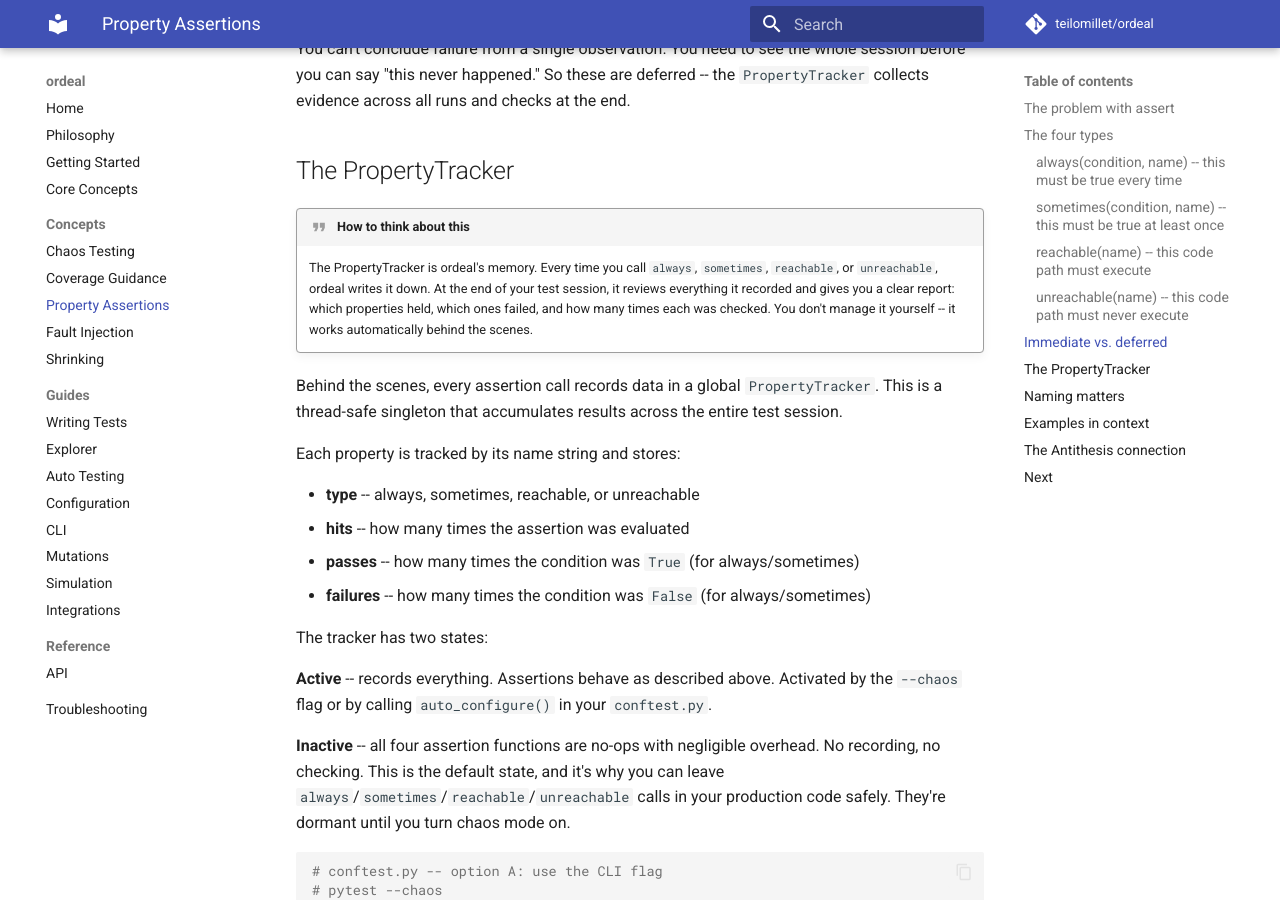
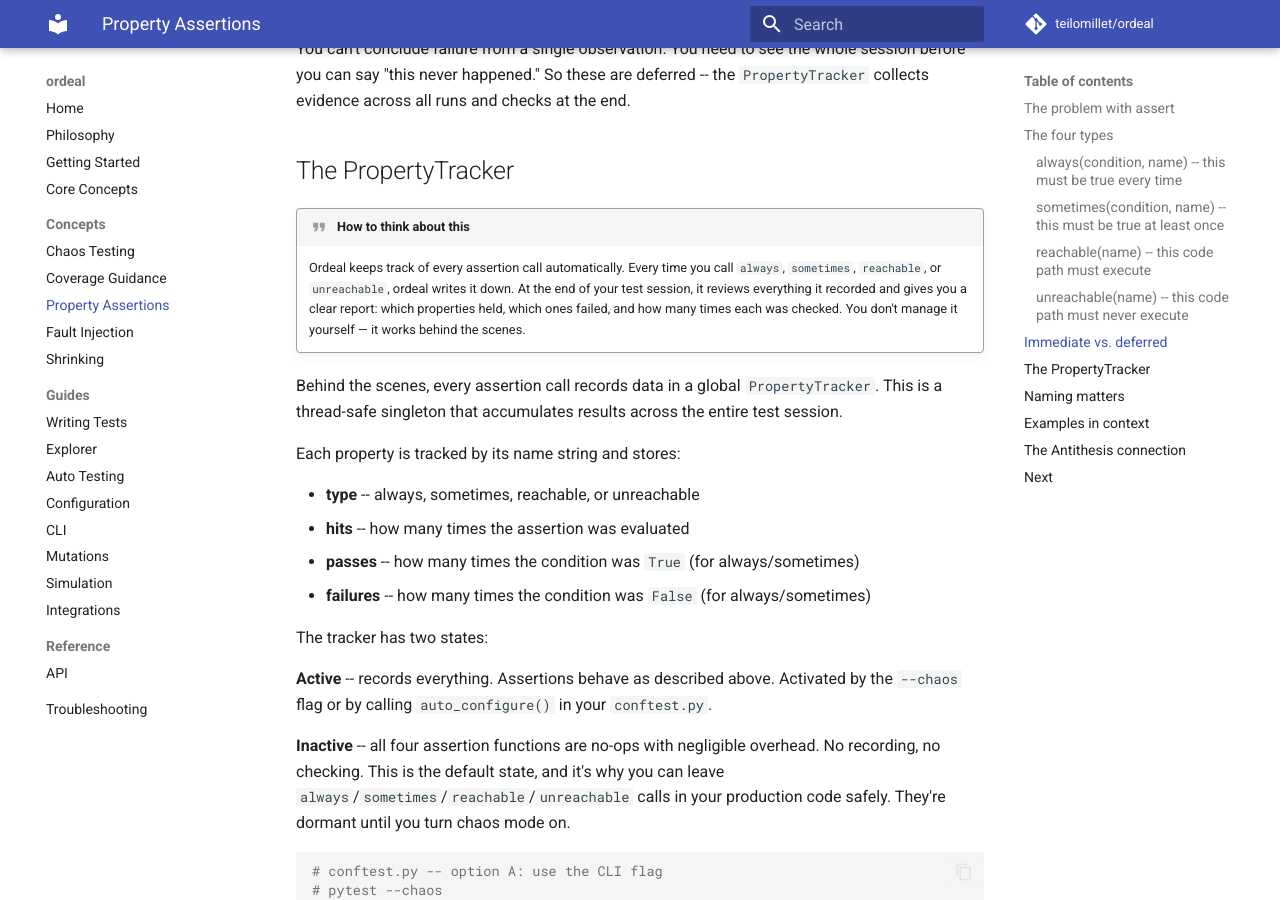
Before and after one commit to teilomillet/ordeal, an MkDocs documentation site: the page built from docs/concepts/property-assertions.md, in a window 1280 px wide and 900 px high, scrolled down 4963 px. Built offline with MkDocs 1.6.1 and Material for MkDocs 9.7.7, drawn with Linux system fonts in a browser that asks for light colours; comment, search, counter and statistics services are not loaded.

Commit message:
docs: remove implementation details from quote blocks for future-proofing
Replace internal references (Hypothesis, PropertyTracker) with
ordeal-level abstractions in quote blocks so they survive any
engine or API refactor.

Co-Authored-By: Claude Opus 4.6 (1M context) <noreply@anthropic.com>

```diff
--- a/docs/concepts/property-assertions.md
+++ b/docs/concepts/property-assertions.md
@@ -153,7 +153,7 @@ This isn't an arbitrary split. It follows from the semantics.
 ## The PropertyTracker
 
 !!! quote "How to think about this"
-    The PropertyTracker is ordeal's memory. Every time you call `always`, `sometimes`, `reachable`, or `unreachable`, ordeal writes it down. At the end of your test session, it reviews everything it recorded and gives you a clear report: which properties held, which ones failed, and how many times each was checked. You don't manage it yourself -- it works automatically behind the scenes.
+    Ordeal keeps track of every assertion call automatically. Every time you call `always`, `sometimes`, `reachable`, or `unreachable`, ordeal writes it down. At the end of your test session, it reviews everything it recorded and gives you a clear report: which properties held, which ones failed, and how many times each was checked. You don't manage it yourself — it works behind the scenes.
 
 Behind the scenes, every assertion call records data in a global `PropertyTracker`. This is a thread-safe singleton that accumulates results across the entire test session.
 
```
Also changed, not shown: docs/concepts/chaos-testing.md (+2 -2 lines), docs/reference/api.md (+1 -1 lines), docs/troubleshooting.md (+1 -1 lines).
